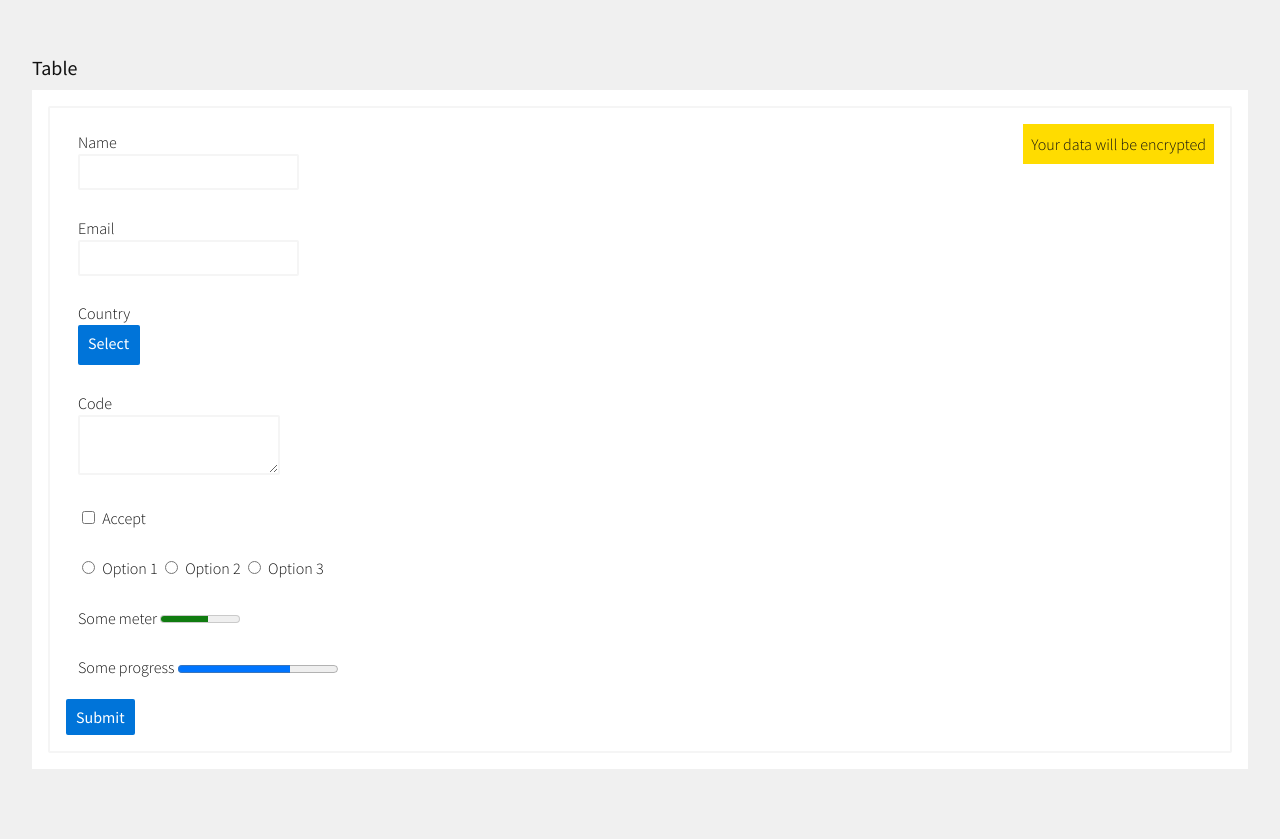
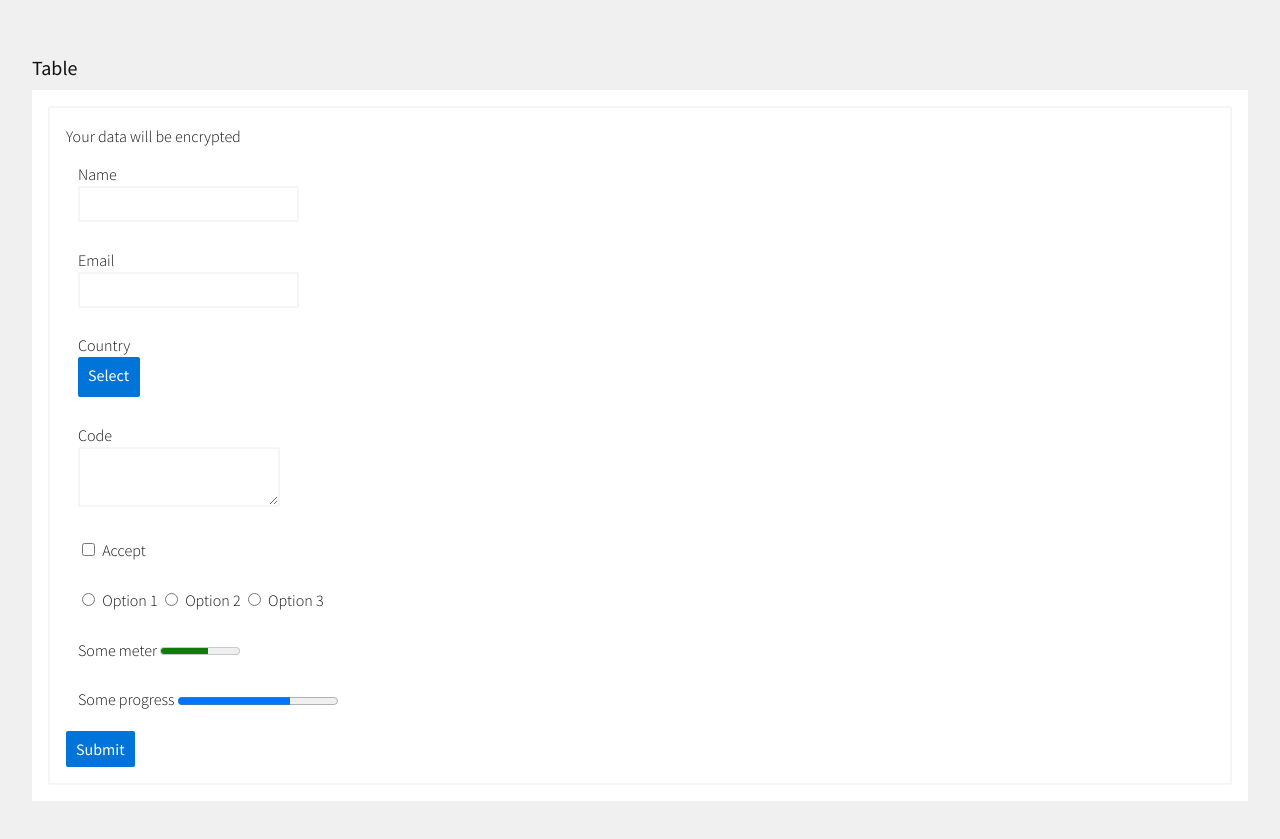
Before and after one commit to lemmycaution/dem, a website: page docs/index.html in a window 1280 px wide. Shown: the part 6640-7479 px from the top of the page. Drawn offline with Linux system fonts and the light colour scheme.

Commit message:
remove float:right from form legend

```diff
--- a/css/dem.css
+++ b/css/dem.css
@@ -478,9 +478,7 @@ input[type=radio]{
   outline:none;
 }
 legend{
-  float:right;
-  padding:.5rem;
-  background:#FFDC00;
+  margin-bottom:.5rem;
 }
 progress{ vertical-align:middle }
 select{
--- a/docs/dem.css
+++ b/docs/dem.css
@@ -478,9 +478,7 @@ input[type=radio]{
   outline:none;
 }
 legend{
-  float:right;
-  padding:.5rem;
-  background:#FFDC00;
+  margin-bottom:.5rem;
 }
 progress{ vertical-align:middle }
 select{
--- a/package.json
+++ b/package.json
@@ -2,7 +2,7 @@
   "name": "dem",
   "version": "0.0.1",
   "description": "theme for html elements",
-  "main": "index.js",
+  "main": "css/dem.css",
   "repository": "lemmycaution/dem",
   "scripts": {
     "build": "$(npm bin)/postcss -c postcss.config.js && cp css/dem.css docs/dem.css",
--- a/src/_form.css
+++ b/src/_form.css
@@ -52,9 +52,7 @@ input[type=radio] {
 }
 /*label {}*/
 legend {
-  float: right;
-  padding: var(--space-1);
-  background: var(--yellow);
+  margin-bottom: var(--space-1);
 }
 /*meter {}*/
 /*optgroup {}*/
```
Also changed, not shown: css/dem.min.css, 1 other file.
